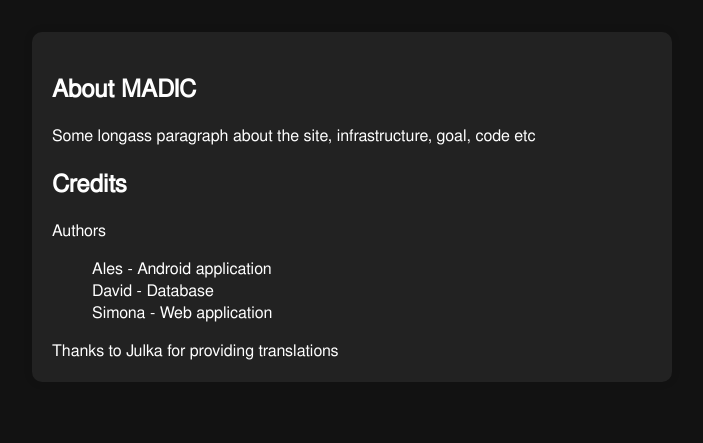
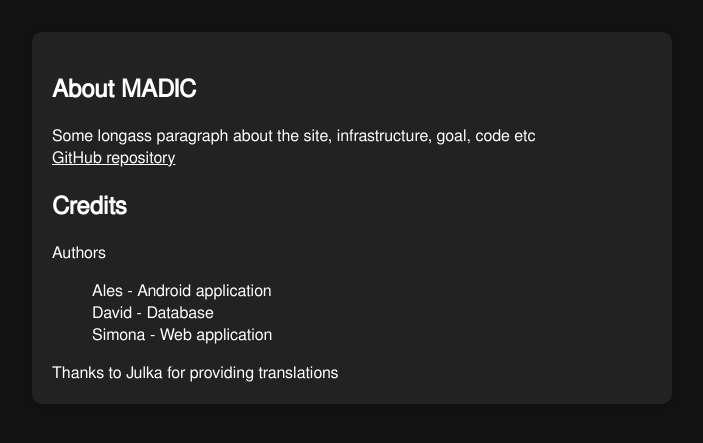
Before and after one commit to simusix/MADIC, a Flask app: page /info in a window 1280 px wide. Shown: the part 85-528 px from the top of the page, without its empty margins (288-991 px from the left). Run offline with Flask 2, Linux system fonts and the light colour scheme; some libraries are stand-ins or nearby versions.

Commit message:
Repo update

```diff
--- a/static/style.css
+++ b/Web application/static/style.css
@@ -17,6 +17,7 @@ body {
     font-family: 'FreeSans', Arial, sans-serif;/*font-family: Arial, sans-serif;*/
     background-color: #121212;
 }
+
 
 .info {
     color: #fff;
--- a/templates/info.html
+++ b/Web application/templates/info.html
@@ -26,7 +26,7 @@
         <h2>About MADIC</h1>
         <p>Some longass paragraph about the site, infrastructure, goal, code etc</p>
 
-
+        <a class="info" href="https://github.com/simusix/MADIC">GitHub repository</a>
         <h2>Credits</h1>
         <p>Authors</p>
         <ul style="list-style-type: none;">
```
Also changed, not shown: Web application/app.py (renamed from app.py), Web application/config.py (renamed from config.py), Web application/requirements.txt (renamed from requirements.txt), Web application/static/FreeSans.ttf (renamed from static/FreeSans.ttf), Web application/static/slovakia.png (renamed from static/slovakia.png), Web application/static/uk.png (renamed from static/uk.png), Web application/templates/contact.html (renamed from templates/contact.html), Web application/templates/dictionary.html (renamed from templates/dictionary.html), Web application/templates/index.html (renamed from templates/index.html), 5 other files.
